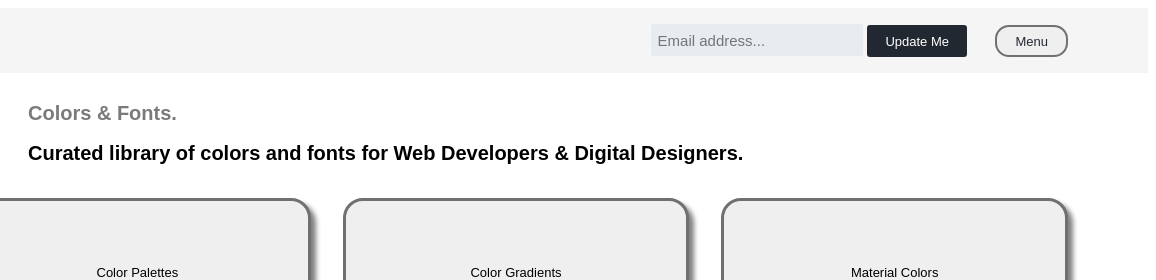
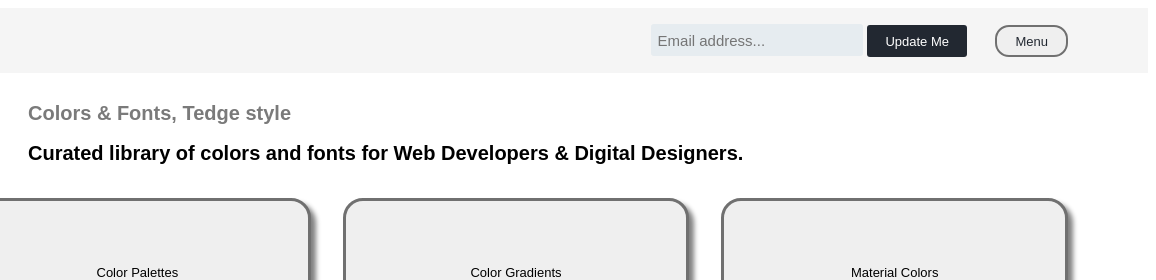
Before and after one commit to tedgey/DIR-website-replication, a plain HTML site: page index.html in a window 1280 px wide. Shown: the top 280 px of the page, 124-1280 px from the left. Drawn offline with Linux system fonts and the light colour scheme.

Commit message:
made important changes

```diff
--- a/index.html
+++ b/index.html
@@ -25,7 +25,7 @@
     </div>
   </header>
   <div class="title-wrapper">
-    <h1>Colors & Fonts.</h1>
+    <h1>Colors & Fonts, Tedge style</h1>
     <h2>
       Curated library of colors and fonts for Web Developers & Digital
       Designers.
```
